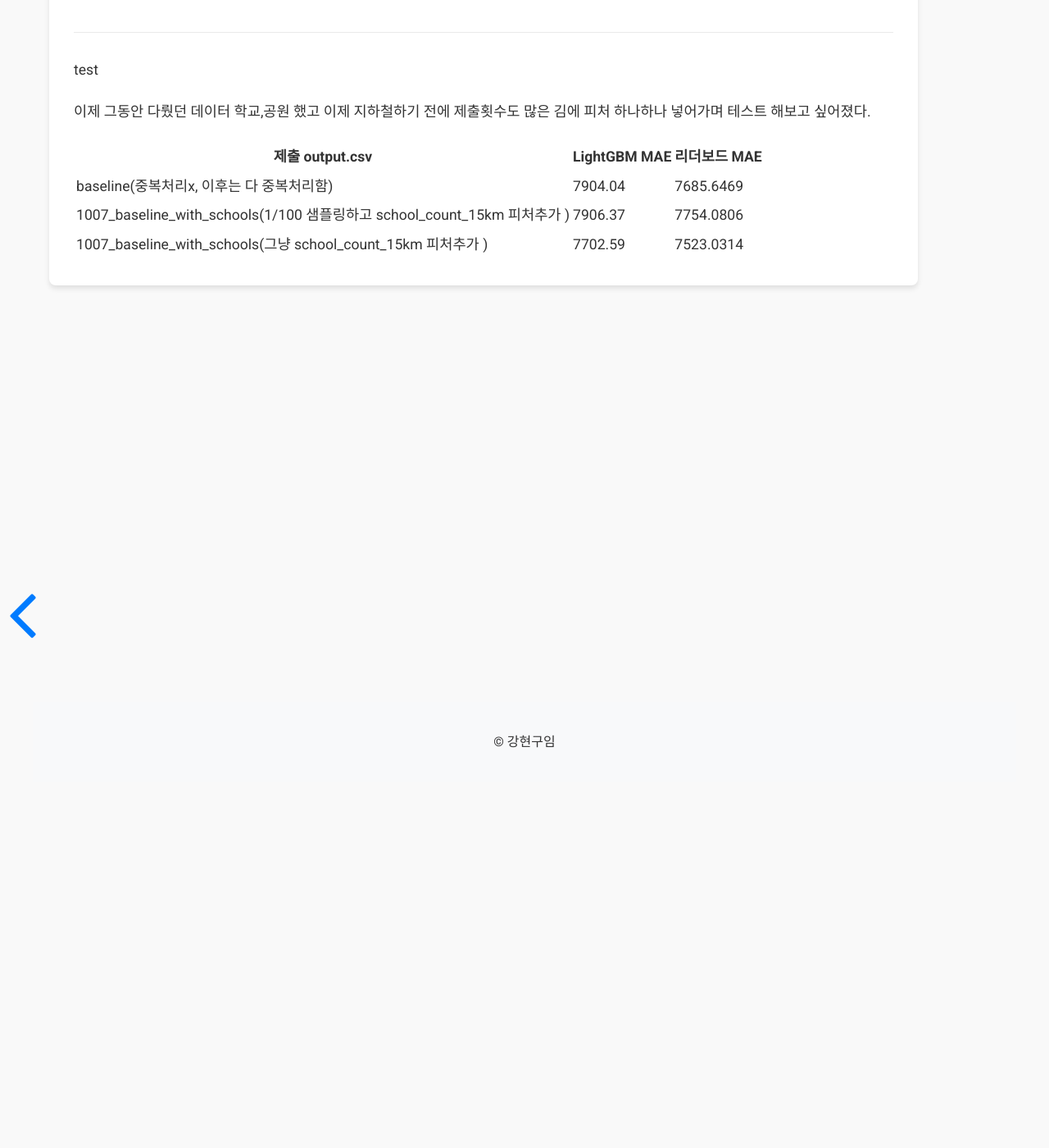
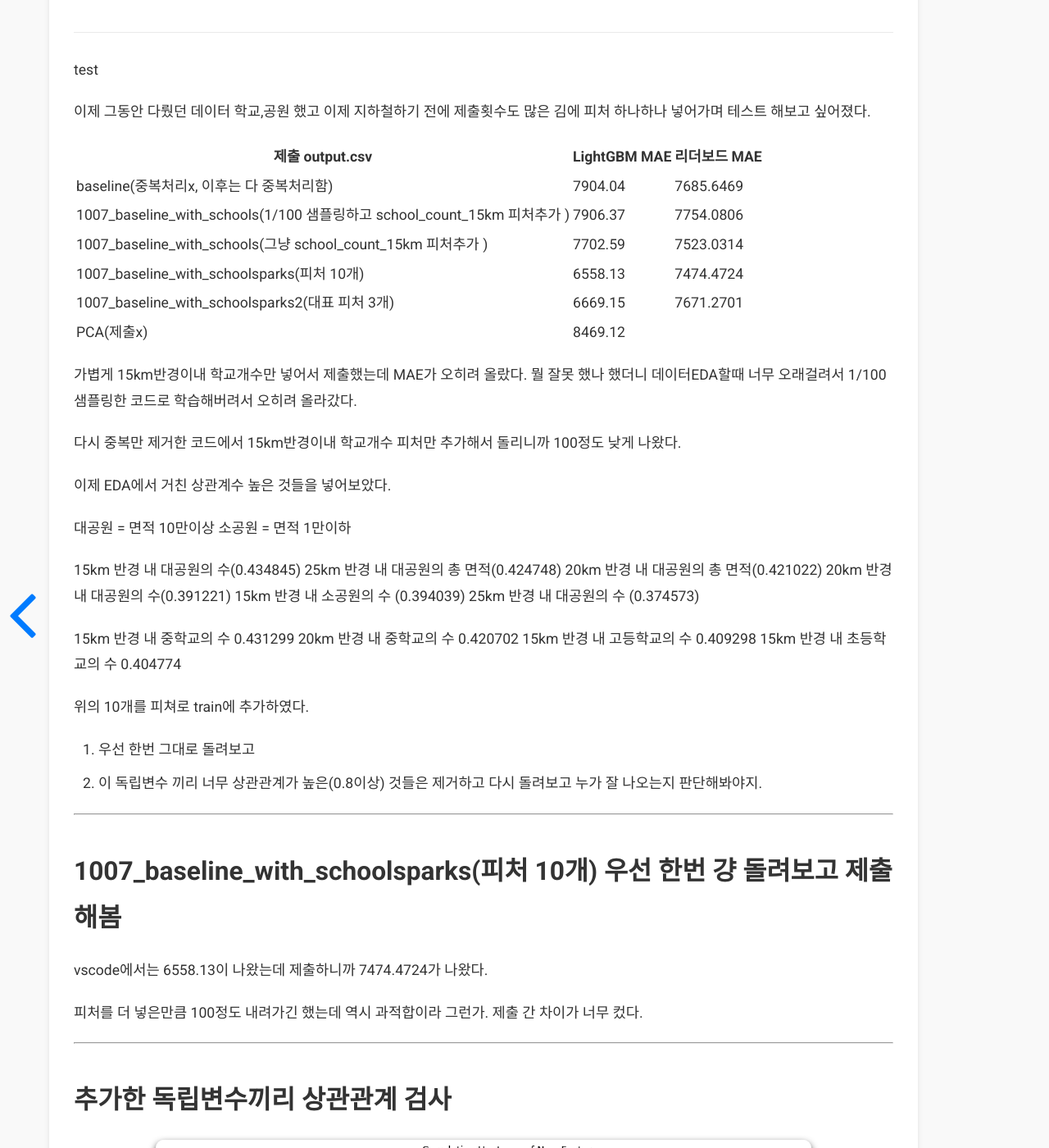
Before and after one commit to ardkyer/ardkyer.github.io, a Jekyll site: the page built from _posts/2024-10-07- 공원,학교 피처 돌려보기.md, in a window 1280 px wide and 1400 px high, scrolled down 446 px. Shown: the whole window at 82% size. Built offline with Jekyll 4.4.1, drawn with Linux system fonts in a browser that asks for light colours; nearby versions of some CDN libraries; comment, search, counter and statistics services are not loaded; before the commit the page ends 911 px from its top, so only the background shows below that; some of the changed text lies outside the part shown.

Commit message:
Add blog post

````diff
--- a/_posts/2024-10-07- 공원,학교 피처 돌려보기.md
+++ b/_posts/2024-10-07- 공원,학교 피처 돌려보기.md
@@ -18,3 +18,92 @@ test
 | baseline(중복처리x, 이후는 다 중복처리함)                    | 7904.04      | 7685.6469    |
 | 1007_baseline_with_schools(1/100 샘플링하고 school_count_15km 피처추가 ) | 7906.37      | 7754.0806    |
 | 1007_baseline_with_schools(그냥  school_count_15km 피처추가 ) | 7702.59      | 7523.0314    |
+| 1007_baseline_with_schoolsparks(피처 10개)                   | 6558.13      | 7474.4724    |
+| 1007_baseline_with_schoolsparks2(대표 피처 3개)              | 6669.15      | 7671.2701    |
+| PCA(제출x)                                                   | 8469.12      |              |
+
+가볍게 15km반경이내 학교개수만 넣어서 제출했는데 MAE가 오히려 올랐다. 뭘 잘못 했나 했더니 데이터EDA할때 너무 오래걸려서 1/100 샘플링한 코드로 학습해버려서 오히려 올라갔다.
+
+다시 중복만 제거한 코드에서 15km반경이내 학교개수 피처만 추가해서 돌리니까 100정도 낮게 나왔다.
+
+이제 EDA에서 거친 상관계수 높은 것들을 넣어보았다.
+
+대공원 = 면적 10만이상
+소공원 = 면적 1만이하
+
+15km 반경 내 대공원의 수(0.434845)
+25km 반경 내 대공원의 총 면적(0.424748)
+20km 반경 내 대공원의 총 면적(0.421022)
+20km 반경 내 대공원의 수(0.391221)
+15km 반경 내 소공원의 수 (0.394039)
+25km 반경 내 대공원의 수 (0.374573)
+
+15km 반경 내 중학교의 수        0.431299
+20km 반경 내 중학교의 수        0.420702
+15km 반경 내 고등학교의 수     0.409298
+15km 반경 내 초등학교의 수    0.404774
+
+위의 10개를 피쳐로 train에 추가하였다.
+
+1. 우선 한번 그대로 돌려보고
+2. 이 독립변수 끼리 너무 상관관계가 높은(0.8이상) 것들은 제거하고 다시 돌려보고 누가 잘 나오는지 판단해봐야지.
+
+---
+
+## 1007_baseline_with_schoolsparks(피처 10개)  우선 한번 걍 돌려보고 제출해봄
+
+vscode에서는 6558.13이 나왔는데 제출하니까 7474.4724가 나왔다.
+
+피처를 더 넣은만큼 100정도 내려가긴 했는데 역시 과적합이라 그런가. 제출 간 차이가 너무 컸다.
+
+---
+
+## 추가한 독립변수끼리 상관관계 검사
+
+ ![image-20241007034924931](/assets/img/image-20241007034924931.png)
+
+예상은 했다만 이정도일줄은 몰랐다. 공원피쳐끼리, 학교피쳐끼리는 높을줄 알았는데 걍 다 높네?
+
+그래서 독립변수끼리 했는데 이렇게 나왔다.
+
+```
+원본 특성 MAE: 11932.339149102347
+선택된 변수 MAE: 13415.662278707718
+PCA MAE: 12906.793986183153
+결합된 특성 MAE: 14036.204776826879
+계층적 선택 MAE: 13415.662278707718
+```
+
+가장 작은 PCA로 해봤는데
+
+```
+검증 세트 MAE: 8469.12
+예측 완료. 결과가 'output.csv' 파일로 저장되었습니다.
+
+상위 10개 PCA 컴포넌트 중요도:
+  feature  importance
+0    PC_1         796
+4    PC_5         622
+3    PC_4         472
+2    PC_3         399
+6    PC_7         285
+7    PC_8         199
+1    PC_2         150
+5    PC_6          77
+```
+
+8469.12가 나왔다. 너무 높네..? 과적합은 줄었겠지만 굳이 제출은 안해볼란다. 과적합은 걍 중요도 확인해서 다시 학습하던가 교차 검증하던가 해야되나? 마무리하려다가
+
+마지막으로 이번에는
+
+'large_park_count_15km'
+
+'small_park_count_15km'
+
+'middle_school_count_15km' 이 3개의 피처만 제외하고 7개를 드롭하고 돌려봤다.
+
+6669.15로 피처전부넣었을때인 6558.13보다 높긴한데 과적합차이가 궁금해서 제출해봤다.
+
+오히려 제출하고 보니까 피처10개보다 피처3개가 차이가 더 늘어났다... 흑흑.. 왜 더 늘어났지..?
+
+쨋든 다음에는 남은 지하철이랑 금리 데이터를 파보고 다시 진행해보는 걸로 하자. 한번에 확 줄이는 것보다 조금씩 조금씩 줄어가니까 재밌는거 같당.
````
Also changed, not shown: assets/img/image-20241007034924931.png (added).
